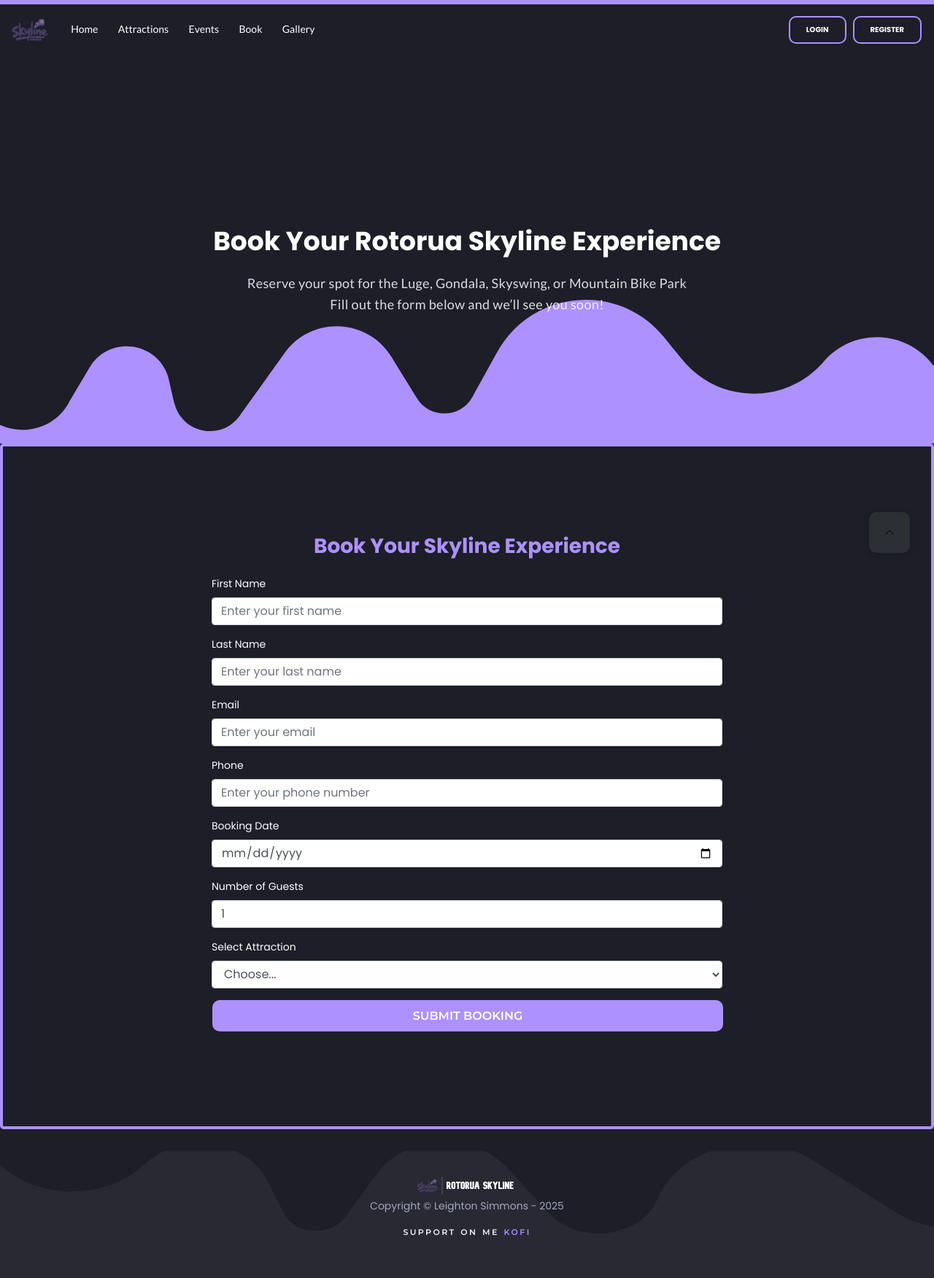
After one commit to leighton075/075.it.com, a PHP site: page /booking.php in a window 1280 px wide. The commit adds this page. Shown: the whole page at 73% size. Run offline with PHP 8.4, Linux system fonts and the light colour scheme.

Commit message:
feat: update gallery and index pages with new styles, titles, and login/register buttons; add booking page with form functionality

```diff
--- /dev/null
+++ b/booking.php
@@ -0,0 +1,124 @@
+<!DOCTYPE html>
+<html lang="en">
+<head>
+    <meta charset="UTF-8">
+    <meta name="viewport" content="width=device-width, initial-scale=1, shrink-to-fit=no">
+    <link rel="stylesheet" href="css/bootstrap.min.css?v=2">
+    <link rel="stylesheet" href="css/main.css?v=2">
+    <link rel="stylesheet" href="css/now-ui-kit.css?v=2">
+    <noscript>
+      <link rel="stylesheet" href="css/main.css">
+      <link rel="stylesheet" href="css/now-ui-kit.css">
+    </noscript>
+    <link href="https://fonts.googleapis.com/css?family=Poppins:400,700&display=swap" rel="stylesheet" media="print" onload="this.media='all'">
+    <link rel="icon" type="image/x-icon" href="assets/favicon.ico">
+    <link href="https://fonts.googleapis.com/css?family=Montserrat:400,600,700,800,900&display=swap" rel="stylesheet">
+    <link href="https://fonts.googleapis.com/css?family=Lato:300,400,600,700,800,900&display=swap" rel="stylesheet">
+    <title>Rotorua Skyline</title>
+</head>
+<body>
+<nav class="navbar navbar-expand-lg bg-transparent">
+    <button class="navbar-toggler" type="button" data-toggle="collapse" data-target="#navbarSupportedContent" aria-controls="navbarSupportedContent" aria-expanded="false" aria-label="Toggle navigation">
+        <img src="assets/menuIcon.svg" width="20" height="20" style="max-width: none !important;" alt="Menu Icon">
+    </button>
+    <a href="index.php"><img src="assets/siteLogo.png" width="50" height="50" alt="Site Logo"></a>
+    <div class="collapse navbar-collapse" id="navbarSupportedContent" style="margin-left: 20px !important">
+        <ul class="navbar-nav mr-auto">
+            <li class="nav-item">
+                <a class="nav-link" href="index.php">Home</a>
+            </li>
+            <li class="nav-item">
+                <a class="nav-link" href="activities.php">Attractions</a>
+            </li>
+            <li class="nav-item">
+                <a class="nav-link" href="events.php">Events</a>
+            </li>
+            <li class="nav-item">
+                <a class="nav-link" href="booking.php">Book</a>
+            </li>
+            <li class="nav-item">
+                <a class="nav-link" href="gallery.php">Gallery</a>
+            </li>
+        </ul>
+        <a href="login.php" class="btn login-btn btn-outline-accent my-2 my-sm-0" style="font-size: 10px !important;font-family: poppins !important;">LOGIN</a>
+        <a href="register.php" class="btn login-btn btn-outline-accent my-2 my-sm-0 ml-2" style="font-size: 10px !important;font-family: poppins !important;">REGISTER</a>
+    </div>
+</nav>
+<button id="returnTopBtn" class="btn btn-secondary" style="position: fixed; bottom: 32px; right: 32px; z-index: 999; border-radius: 50%; width: 56px; height: 56px; display: flex; align-items: center; justify-content: center; box-shadow: 0 2px 8px rgba(0,0,0,0.2);">
+    <img src="assets/upArrow.svg" width="24" height="24" alt="Return to top">
+</button>
+<div class="heading">
+    <div class="text-center">
+        <h1 class="display-5 title">Book Your Rotorua Skyline Experience</h1>
+        <p class="subtitle">Reserve your spot for the Luge, Gondala, Skyswing, or Mountain Bike Park<br>Fill out the form below and we’ll see you soon!</p>
+    </div>
+</div>
+<div class="d-flex justify-content-center align-items-center" style="min-height: 80vh; width: 100vw;">
+    <div class="card shadow-lg" style="background: #1D1E28; border: 4px solid #AD91FF; width: 100vw; padding: 120px 0; border-radius: 0;">
+        <div class="card-body d-flex flex-column align-items-center p-0" style="width: 100%;">
+            <h2 class="card-title mb-4 text-center" style="color: #AD91FF;">Book Your Skyline Experience</h2>
+            <form method="POST" action="booking_handler.php" style="width: 100%; max-width: 700px;">
+                <div class="form-group">
+                    <label for="first_name" style="color: #fff;">First Name</label>
+                    <input type="text" class="form-control" id="first_name" name="first_name" placeholder="Enter your first name" required>
+                </div>
+                <div class="form-group">
+                    <label for="last_name" style="color: #fff;">Last Name</label>
+                    <input type="text" class="form-control" id="last_name" name="last_name" placeholder="Enter your last name" required>
+                </div>
+                <div class="form-group">
+                    <label for="email" style="color: #fff;">Email</label>
+                    <input type="email" class="form-control" id="email" name="email" placeholder="Enter your email" required>
+                </div>
+                <div class="form-group">
+                    <label for="phone" style="color: #fff;">Phone</label>
+                    <input type="text" class="form-control" id="phone" name="phone" placeholder="Enter your phone number" required>
+                </div>
+                <div class="form-group">
+                    <label for="date" style="color: #fff;">Booking Date</label>
+                    <input type="date" class="form-control" id="date" name="date" required>
+                </div>
+                <div class="form-group">
+                    <label for="guests" style="color: #fff;">Number of Guests</label>
+                    <input type="number" class="form-control" id="guests" name="guests" min="1" max="20" value="1" required>
+                </div>
+                <div class="form-group">
+                    <label for="attraction" style="color: #fff;">Select Attraction</label>
+                    <select class="form-control" id="attraction" name="activity" required>
+                        <option value="">Choose...</option>
+                        <option value="L1">Luge - 1 Luge Ride ($50.00)</option>
+                        <option value="L3">Luge - 3 Luge Rides ($60.00)</option>
+                        <option value="L5">Luge - 5 Luge Rides ($66.00)</option>
+                        <option value="L7">Luge - 7 Luge Rides ($70.00)</option>
+                        <option value="HDAP">Half Day Adventure Pass ($149.00)</option>
+                        <option value="SC">Skyswing Combo ($101.00)</option>
+                        <option value="ZC">Zipline Combo ($105.00)</option>
+                        <option value="SMC">Skyswing Mega Combo ($104.00)</option>
+                        <option value="ZMC">Zipline Mega Combo ($111.00)</option>
+                    </select>
+                </div>
+                <button type="submit" class="btn btn-primary btn-block mt-3">Submit Booking</button>
+            </form>
+        </div>
+    </div>
+</div>
+<div class="page_end">
+    <div class="footer">
+        <div class="bot-footer">
+            <img src="assets/siteLogoWord.png" width="150" alt="Site Logo Word"><br>
+            Copyright © Leighton Simmons - 2025
+        </div><br>
+        <div class="nouridio">support on me <a href="https://ko-fi.com/leighton075" target="_blank">kofi</a></div>
+    </div>
+</div>
+<script src="https://code.jquery.com/jquery-3.3.1.min.js"></script>
+<script src="https://cdnjs.cloudflare.com/ajax/libs/popper.js/1.14.7/umd/popper.min.js"></script>
+<script src="https://stackpath.bootstrapcdn.com/bootstrap/4.3.1/js/bootstrap.min.js"></script>
+<script src="js/now-ui-kit.min.js"></script>
+<script>
+$('#returnTopBtn').on('click', function() {
+    window.scrollTo({ top: 0, behavior: 'smooth' });
+});
+</script>
+</body>
+</html>
```
Also changed, not shown: gallery.php (+8 -3 lines), index.php (+84 -10 lines).
